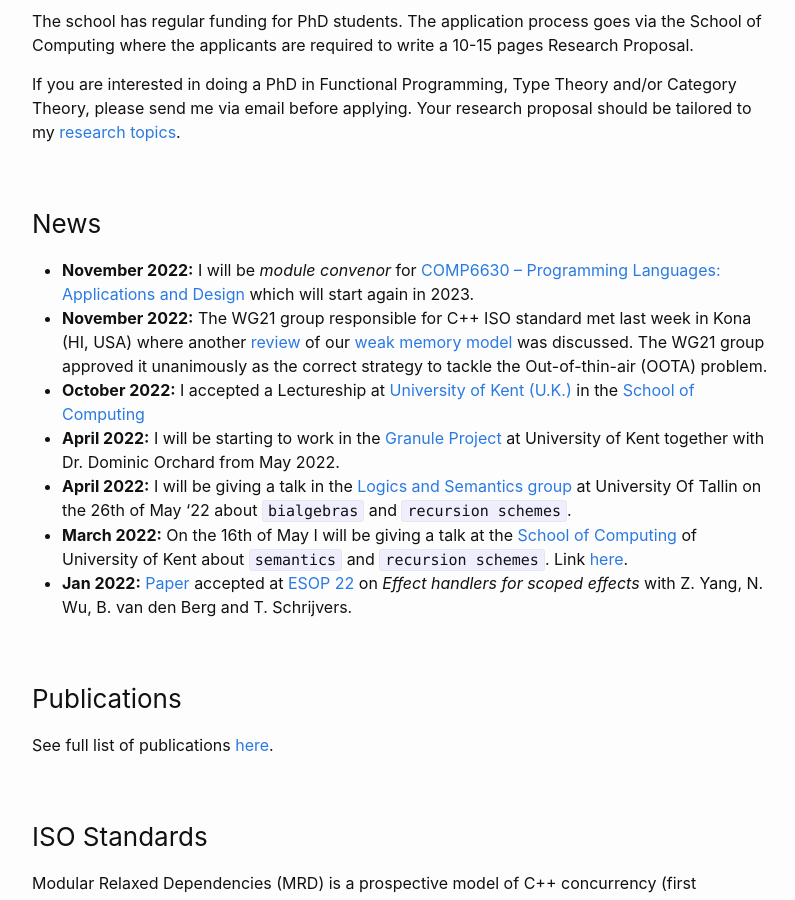
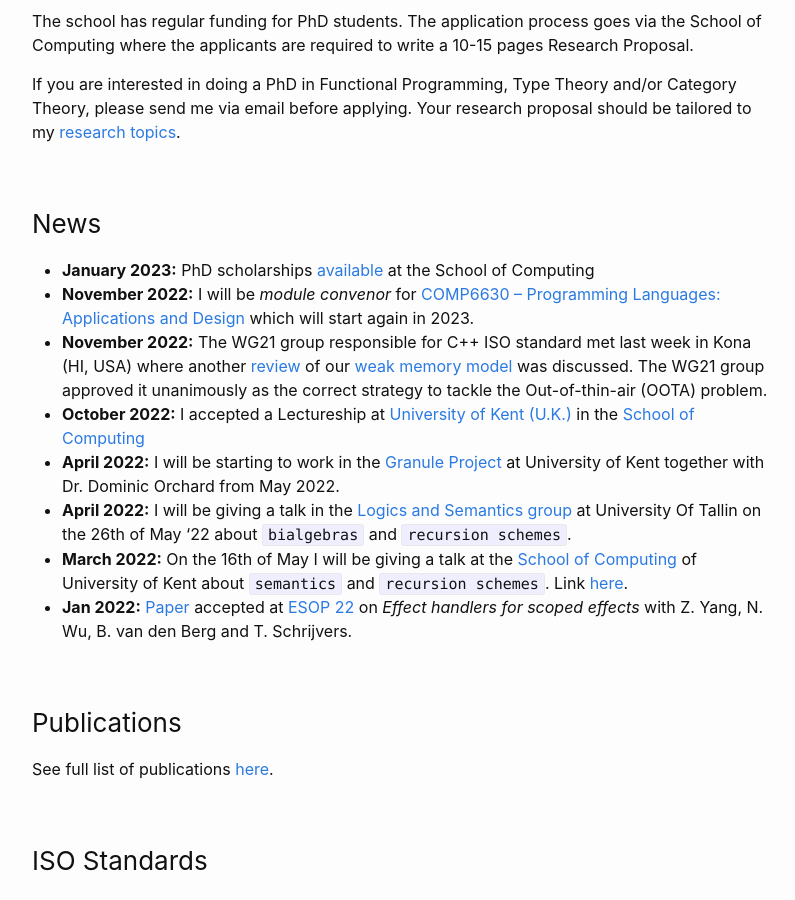
Before and after one commit to mpaviotti/mpaviotti.github.com, a Jekyll site: the page built from index.markdown, in a window 1280 px wide and 900 px high, scrolled down 774 px. Shown: the whole window, without its empty margins (238-1033 px from the left). Built offline with Jekyll 4.4.1, drawn with Linux system fonts in a browser that asks for light colours.

Commit message:
PhD advert 2023

```diff
--- a/index.markdown
+++ b/index.markdown
@@ -46,6 +46,7 @@ proposal should be tailored to my [research topics]({% link research.markdown
 %}).
 
 ### News
+- **January 2023:** PhD scholarships [available](/assets/phd-advert-2023.txt) at the School of Computing
 - **November 2022:** I will be *module convenor* for [COMP6630 -- Programming Languages: Applications and Design](https://www.kent.ac.uk/courses/modules/module/CO663) which will start again in 2023.
 - **November 2022:** The WG21 group responsible for C++ ISO standard met last week in Kona (HI, USA) where another [review](https://graymalk.in/iso-papers/p1780/p1780r2.html) of our [weak memory model](https://link.springer.com/content/pdf/10.1007/978-3-030-44914-8_22.pdf) was discussed. The WG21 group approved it unanimously as the correct strategy to tackle the Out-of-thin-air (OOTA) problem.
 - **October 2022:** I accepted a Lectureship at [University of Kent (U.K.)](https://www.kent.ac.uk) in the [School of Computing](https://www.kent.ac.uk/computing)
```
